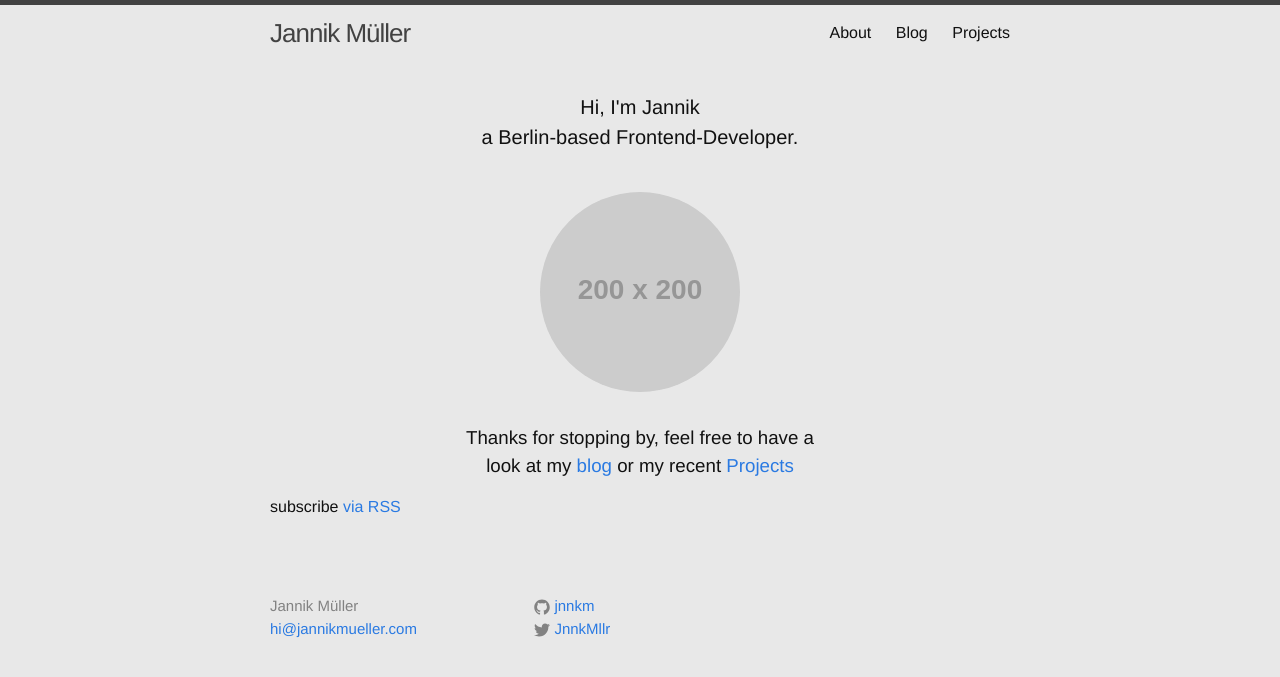
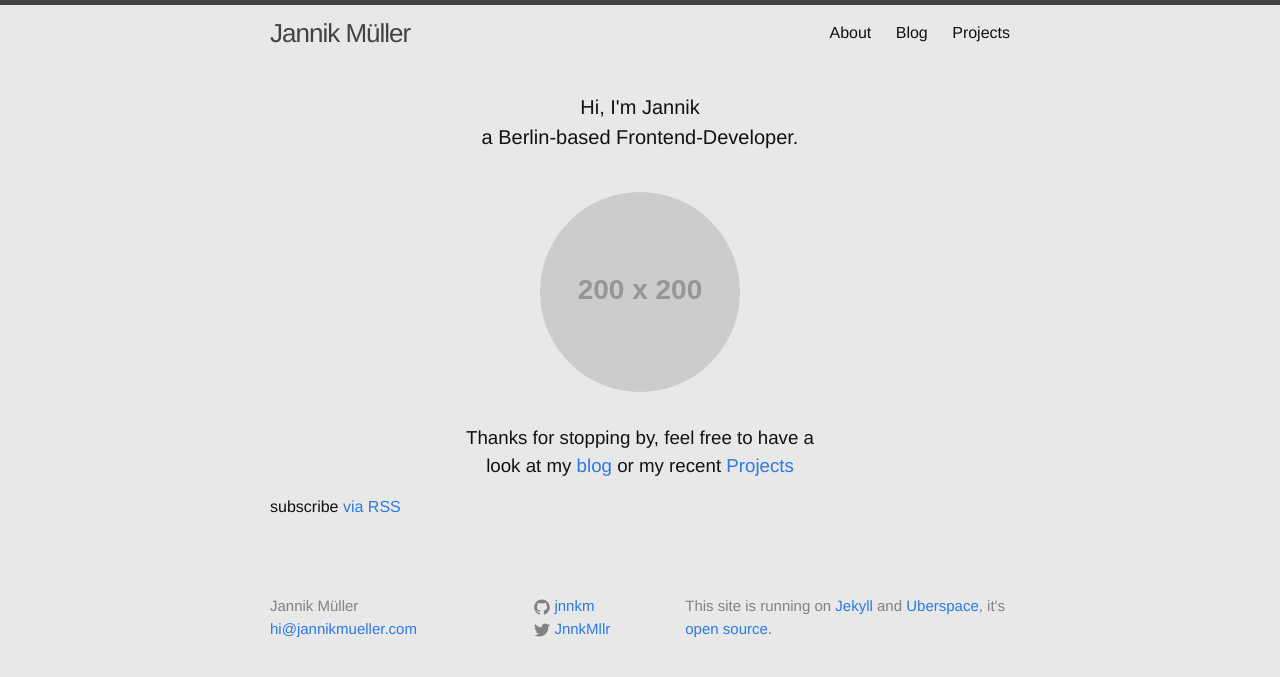
Before and after one commit to jnnklhmnn/jannikmueller-blog, a Jekyll site: the page built from index.html, in a window 1280 px wide. Shown: the top 677 px of the page. Built offline with Jekyll 4.4.1, drawn with Linux system fonts in a browser that asks for light colours.

Commit message:
updated footer

```diff
--- a/_includes/footer.html
+++ b/_includes/footer.html
@@ -27,7 +27,7 @@
       </div>
 
       <div class="footer-col footer-col-3">
-        <p>{{ site.description }}</p>
+        <p>This site is running on  <a href="http://jekyllrb.com/">Jekyll</a> and <a href="https://uberspace.de/">Uberspace</a>, it's <a href="https://github.com/jnnkm/jannikmueller-blog">open source.</a></p>
       </div>
     </div>
 
```
